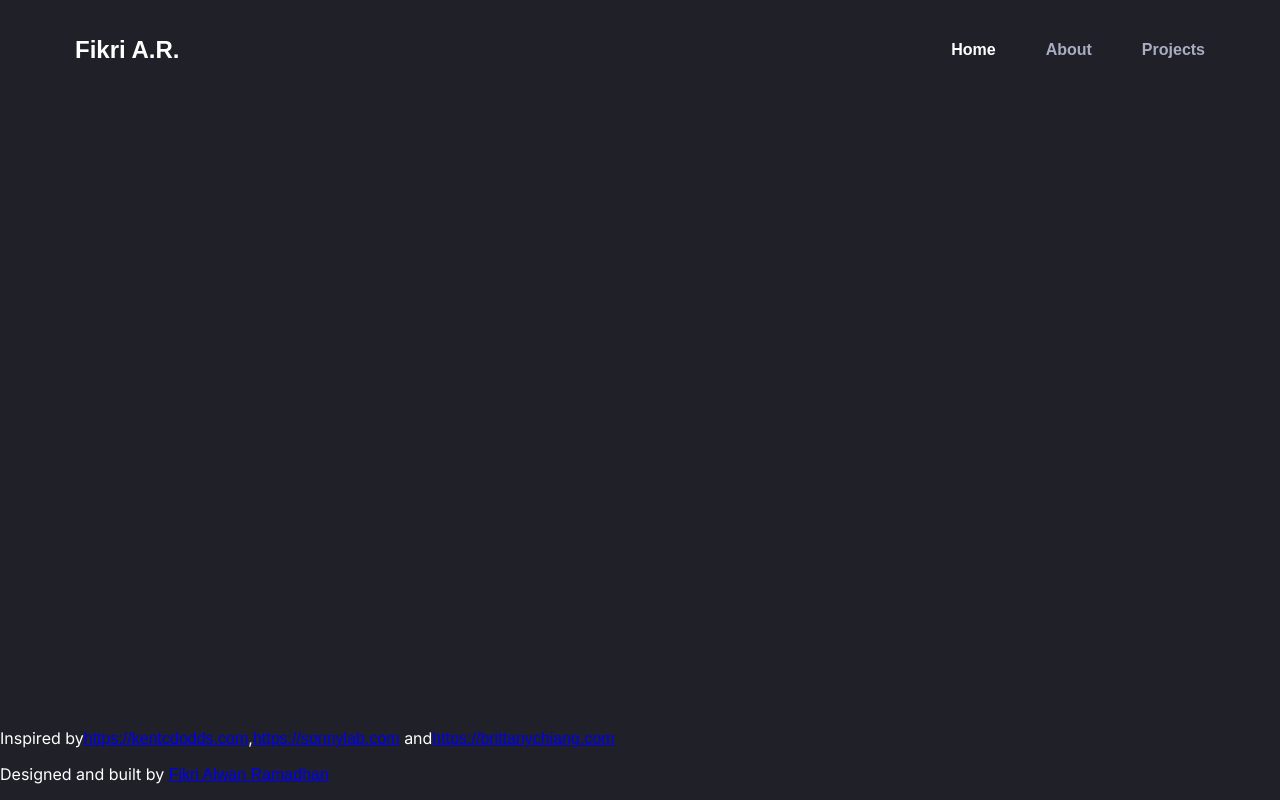
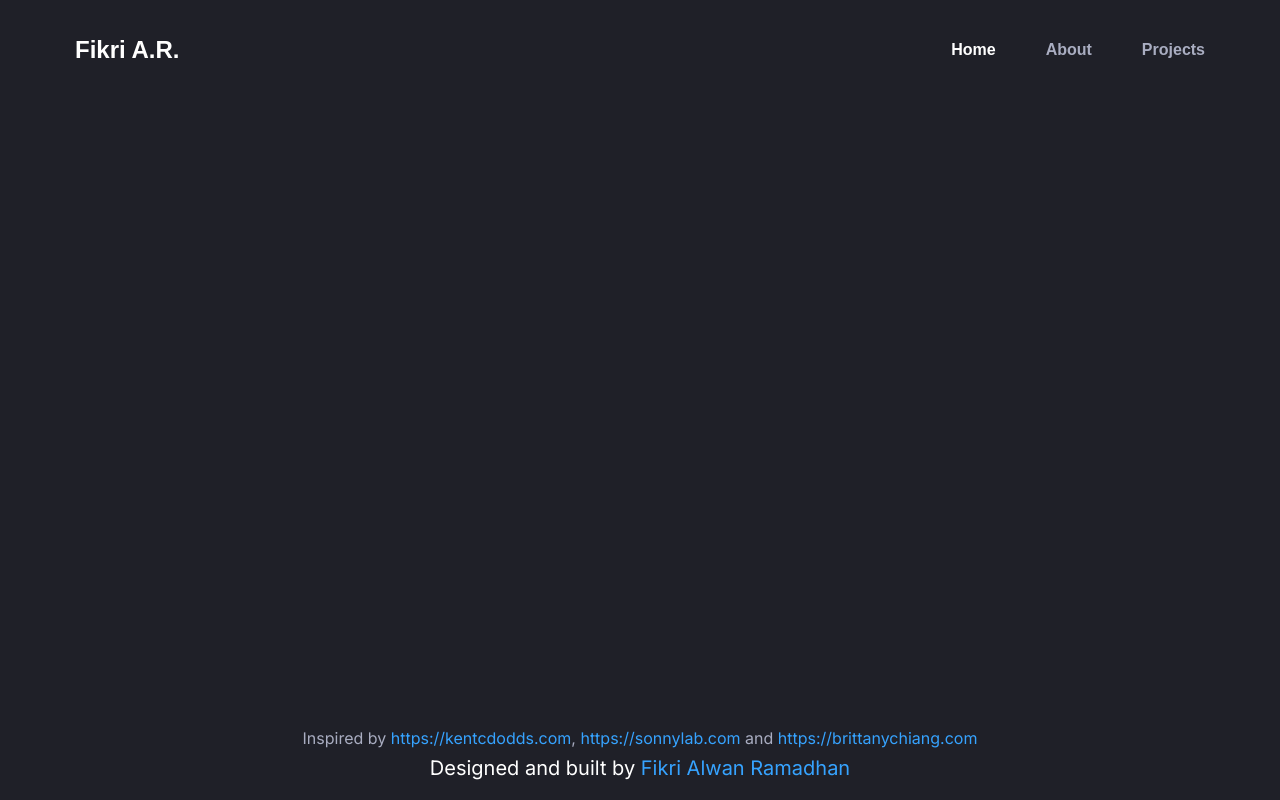
Before and after one commit to fikrialwan/fikrialwan-web, a React (Create React App) app: page / in a window 1280 px wide. Built offline with nearby package versions, Linux system fonts and the light colour scheme; a web font is replaced by a local one.

Commit message:
feat: add style copyright footer

```diff
--- a/src/component/layout/footer/copyright.tsx
+++ b/src/component/layout/footer/copyright.tsx
@@ -1,38 +1,78 @@
+import { css } from "@emotion/css";
+import theme from "src/styles/theme";
+
+const linkStyle: string = css`
+  text-decoration: none;
+  color: ${theme.colors.blue};
+  font-family: ${theme.fonts.inter};
+`;
+
 export default function Copyright() {
   return (
-    <div>
-      <p>
-        Inspired by
+    <div
+      className={css`
+        display: flex;
+        flex-direction: column;
+        align-items: center;
+        padding-top: 40px;
+        max-width: 1400px;
+        margin: 0 auto;
+      `}
+    >
+      <p
+        className={css`
+          margin-top: 0;
+          align-items: center;
+          font-size: 16px;
+          font-weight: 400;
+          margin-bottom: 10px;
+          color: ${theme.colors.grey};
+          text-align: center;
+        `}
+      >
+        Inspired by{" "}
         <a
           href="https://kentcdodds.com"
           target="_blank"
           rel="noreferrer noopener"
+          className={linkStyle}
         >
           https://kentcdodds.com
         </a>
-        ,
+        ,{" "}
         <a
           href="https://sonnylab.com"
           target="_blank"
           rel="noreferrer noopener"
+          className={linkStyle}
         >
           https://sonnylab.com
         </a>{" "}
-        and
+        and{" "}
         <a
           href="https://brittanychiang.com"
           target="_blank"
           rel="noreferrer noopener"
+          className={linkStyle}
         >
           https://brittanychiang.com
         </a>
       </p>
-      <p>
+      <p
+        className={css`
+          font-size: 20px;
+          font-weight: 400;
+          margin-bottom: 20px;
+          margin-top: 0;
+          text-align: center;
+        `}
+      >
         Designed and built by{" "}
         <a
           href="https://www.linkedin.com/in/fikri-alwan/"
           target="_blank"
           rel="noreferrer noopener"
+          className={linkStyle}
         >
           Fikri Alwan Ramadhan
         </a>
--- a/src/component/layout/footer/index.tsx
+++ b/src/component/layout/footer/index.tsx
@@ -1,4 +1,5 @@
 import { css } from "@emotion/css";
+import mq from "src/styles/breakpoints";
 import theme from "src/styles/theme";
 import Copyright from "./copyright";
 
@@ -8,6 +9,19 @@ export default function Footer() {
       className={css`
         background-color: ${theme.colors.black};
         color: ${theme.colors.white};
+        width: 100%;
+        padding: 0 25px;
+        ${mq[0]} {
+          padding: 0 50px;
+        }
+
+        ${mq[1]} {
+          padding: 0 100px;
+        }
+
+        ${mq[3]} {
+          padding: 0 150px;
+        }
       `}
     >
       <Copyright />
--- a/src/styles/theme.ts
+++ b/src/styles/theme.ts
@@ -13,7 +13,7 @@ export interface FontsType {
 
 export interface ThemeType {
   colors: ColorsType;
-  fonts: any;
+  fonts: FontsType;
 }
 
 const theme: ThemeType = {
```
